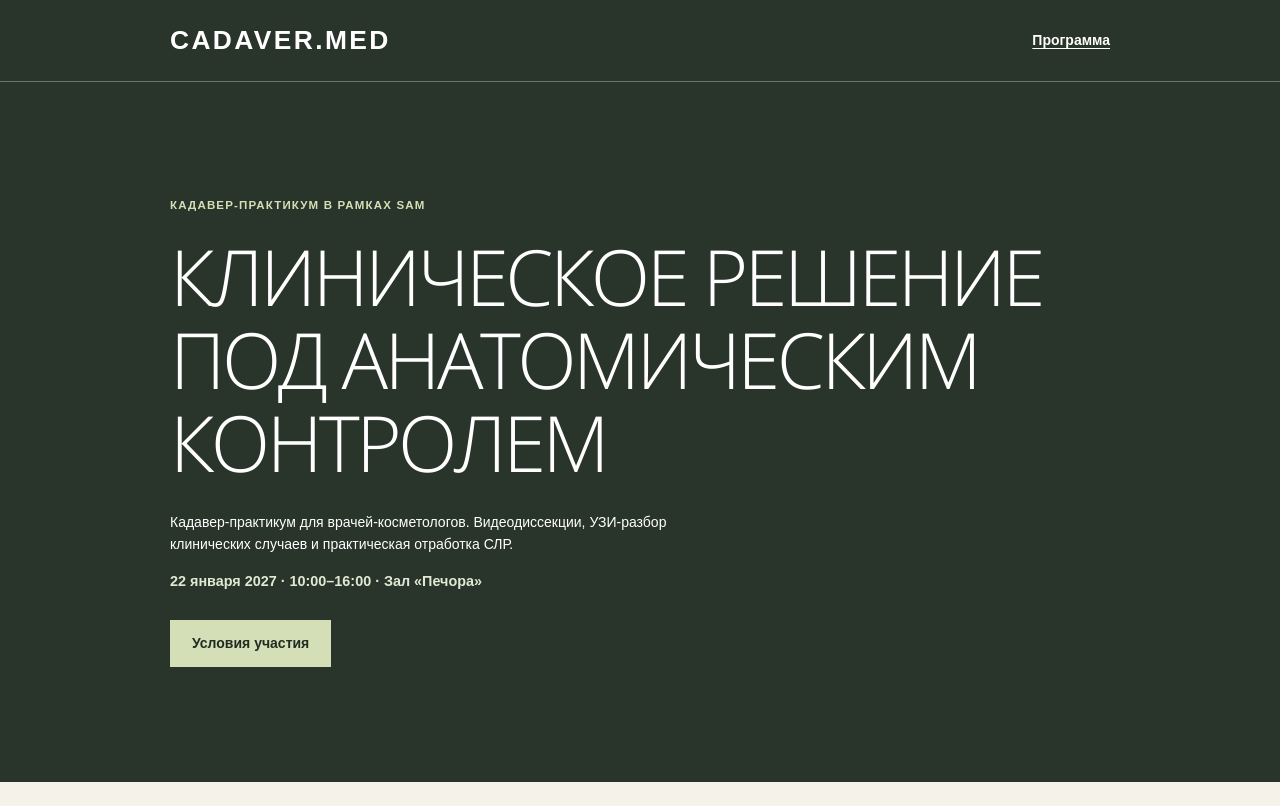
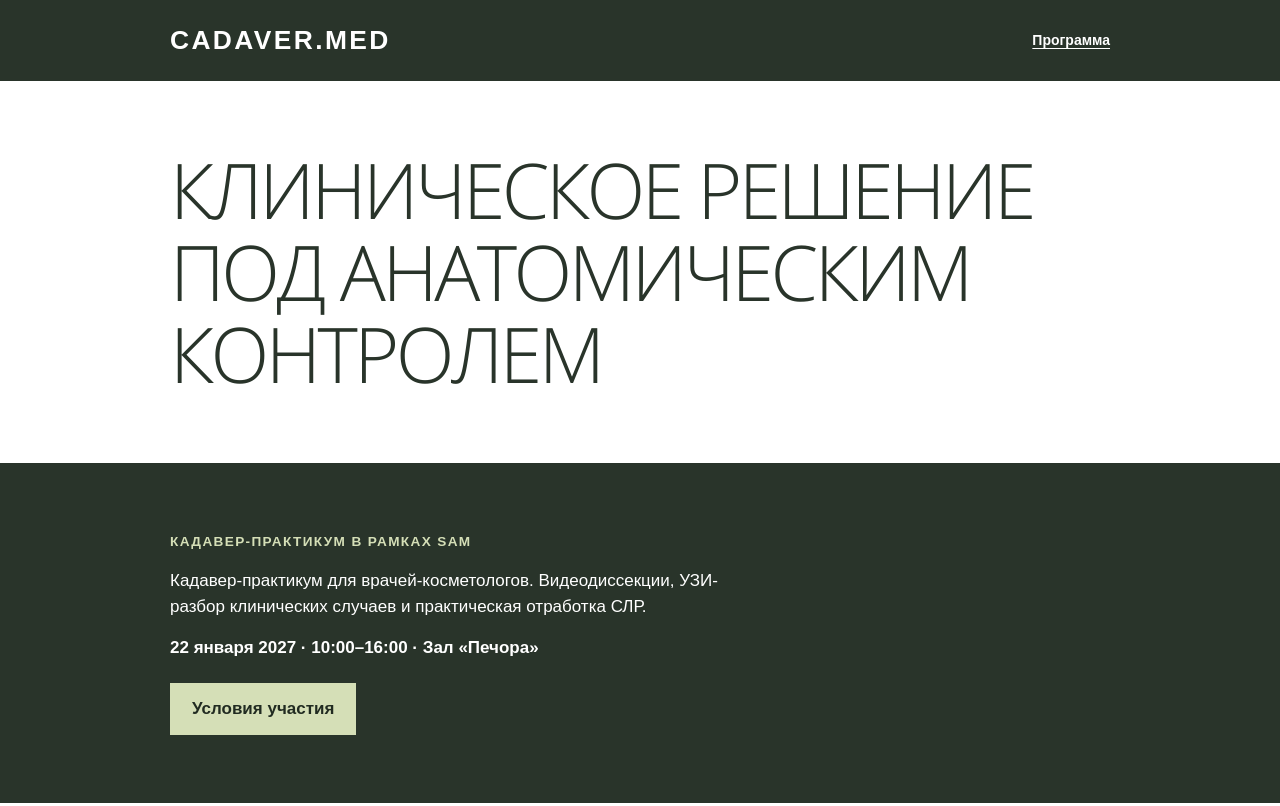
Before and after one commit to CadaverMed/sam-2027, a plain HTML site: page index.html in a window 1280 px wide. Shown: the top 806 px of the page. Drawn offline with Linux system fonts and the light colour scheme.

Commit message:
Alternate white and green bands on the SAM page

```diff
--- a/index.html
+++ b/index.html
@@ -24,16 +24,28 @@ header a{font-size:.875rem;text-underline-offset:.22em}
 #program summary{cursor:pointer;color:#354937;font-weight:bold}
 #program details p{margin-top:12px}
 .people article p{font-size:.925rem;max-width:65ch}
+
+/* Full-width alternating bands with a shared content width and spacing. */
+body{background:#fff}
+.hero,.event-intro,#program,.people,#participation,footer{padding-block:clamp(32px,6vw,68px)}
+.hero,#program,#participation{background:#fff;color:#29342a}
+.event-intro,.people,footer{background:#29342a;color:#fff}
+header{border-bottom:0}
+.hero h1{color:inherit;margin:0;font-size:clamp(1.4rem,6.05vw,4.8rem)}
+.event-intro p{max-width:62ch}
+.event-intro .tag{color:#d5dfb7}
+.event-intro .cta{margin-top:6px}
+.people article{border-color:#748175}
+#program .row{background:#f6f7f3}
 </style>
 <header><div class="wrap"><span>CADAVER.MED</span><a href="#program">Программа</a></div></header>
 <main>
-<div class="hero"><div class="wrap">
-<p class="tag">КАДАВЕР-ПРАКТИКУМ В РАМКАХ SAM</p>
-<h1><span>Клиническое решение</span> <span>под анатомическим</span> <span>контролем</span></h1>
+<div class="hero"><div class="wrap"><h1><span>Клиническое решение</span> <span>под анатомическим</span> <span>контролем</span></h1></div></div>
+<section class="event-intro"><div class="wrap"><p class="tag">КАДАВЕР-ПРАКТИКУМ В РАМКАХ SAM</p>
 <p>Кадавер-практикум для врачей-косметологов. Видеодиссекции, УЗИ-разбор клинических случаев и практическая отработка СЛР.</p>
 <p class="meta">22 января 2027 · 10:00–16:00 · Зал «Печора»</p>
 <a class="cta" href="#participation">Условия участия</a>
-</div></div>
+</div></section>
 <section id="program"><div class="wrap"><h2>Программа</h2>
 <article class="row"><time>10:00–13:00</time><div><h3>Филлер введён. Почему результат другой?</h3><details><summary>Подробнее о блоке</summary><p>«Вы вводите филлер в точку. А форму создаёте в пространстве».</p><ul><li>На видеодиссекциях вместе с анатомом посмотрим, где проходят границы между слоями мягких тканей и как они связаны между собой.</li><li>На клинических примерах разберём, как строение тканей влияет на распределение филлера и почему после коррекции контур может отличаться от запланированного.</li></ul></details></div></article>
 <article class="row"><time>13:00–13:30</time><div><h3>Кофе-брейк</h3></div></article>
```
